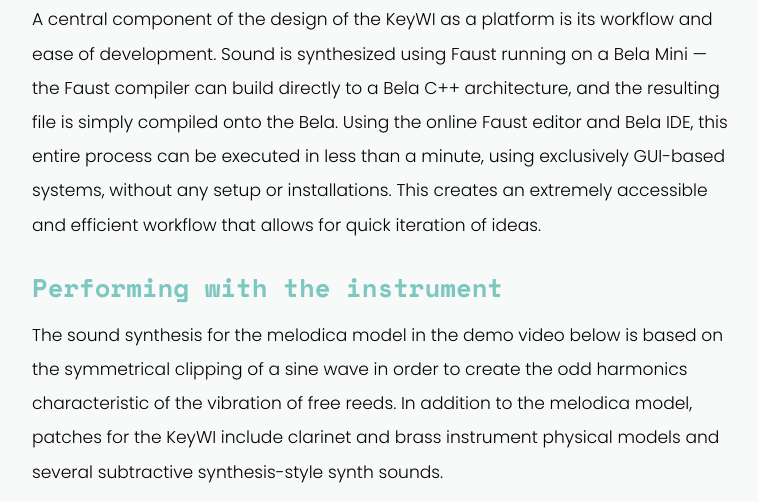
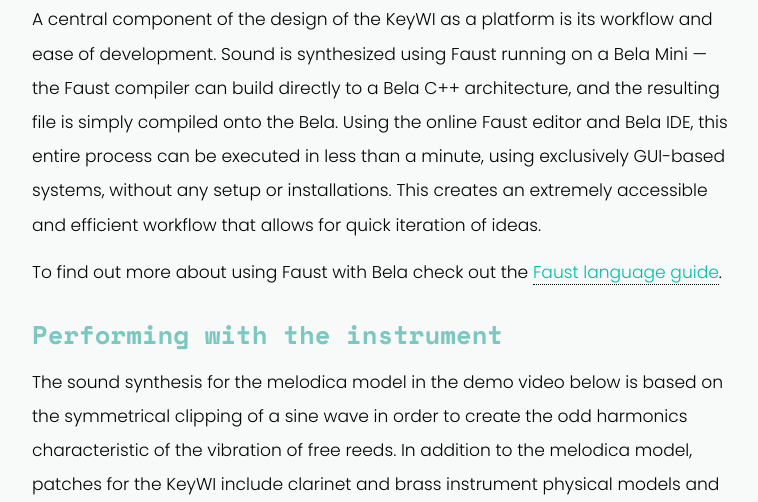
Before and after one commit to BelaPlatform/bela_newBlog, a Jekyll site: the page built from docs/_posts/2020-09-10-keywi-expressive-accessible-melodica.markdown, in a window 1280 px wide and 1400 px high, scrolled down 5833 px, cut to the strip 0-502 px from the top of the window. Shown: the whole strip, without its empty margins (256-1014 px from the left). Built offline with Jekyll 4.4.1, drawn with Linux system fonts in a browser that asks for light colours; nearby versions of some CDN libraries; some of the changed text lies outside the part shown.

Commit message:
Text update.

```diff
--- a/docs/_posts/2020-09-10-keywi-expressive-accessible-melodica.markdown
+++ b/docs/_posts/2020-09-10-keywi-expressive-accessible-melodica.markdown
@@ -58,13 +58,15 @@
 
 A central component of the design of the KeyWI as a platform is its workflow and ease of development. Sound is synthesized using Faust running on a Bela Mini — the Faust compiler can build directly to a Bela C++ architecture, and the resulting file is simply compiled onto the Bela. Using the online Faust editor and Bela IDE, this entire process can be executed in less than a minute, using exclusively GUI-based systems, without any setup or installations. This creates an extremely accessible and efficient workflow that allows for quick iteration of ideas.
 
+To find out more about using Faust with Bela check out the [Faust language guide](https://learn.bela.io/using-bela/languages/faust-experimental/).
+
 ## Performing with the instrument
 
 The sound synthesis for the melodica model in the demo video below is based on the symmetrical clipping of a sine wave in order to create the odd harmonics characteristic of the vibration of free reeds. In addition to the melodica model, patches for the KeyWI include clarinet and brass instrument physical models and several subtractive synthesis-style synth sounds.
 
 {% include youtube.html youtube="u4_JpFIlvss" %}
 
-Using Bela and Faust to develop the KeyWI really helped accelerate and focus the project — without having to worry about latency, MIDI libraries, or lower-level DSP, we could focus completely on designing and building the instrument itself. To find out more about using Faust with Bela check out the [Faust language guide](https://learn.bela.io/using-bela/languages/faust-experimental/).
+Using Bela and Faust to develop the KeyWI really helped accelerate and focus the project — without having to worry about latency, MIDI libraries, or lower-level DSP, we could focus completely on designing and building the instrument itself.
 
 ## Project files and technical details
 
```
